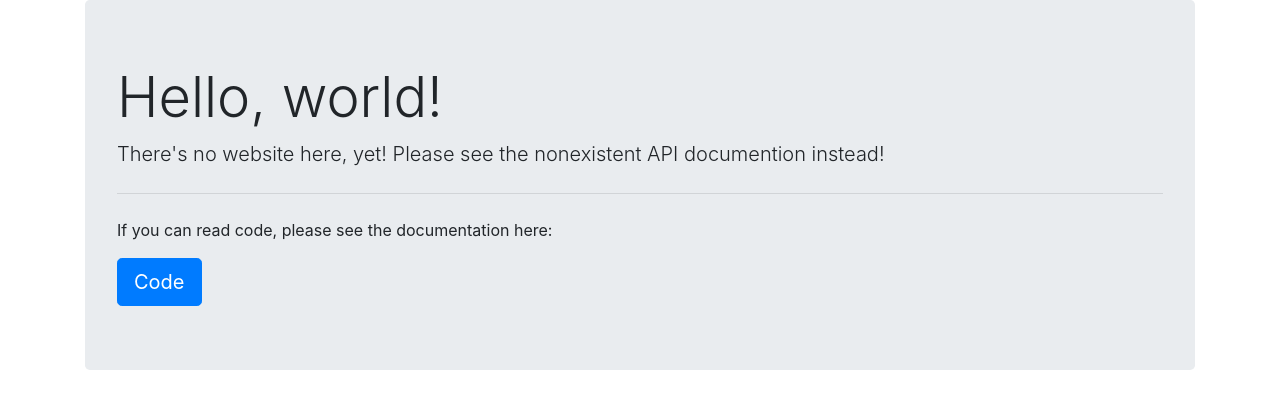
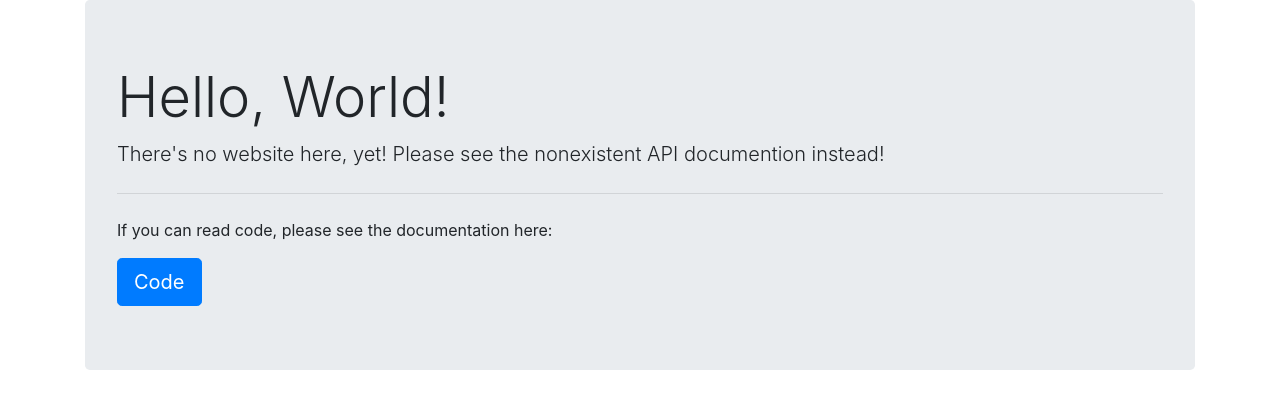
Before and after one commit to UnusualNorm/CVRMelonModAPI, a website: page public/index.html in a window 1280 px wide. Drawn offline with nearby package versions, Linux system fonts and the light colour scheme; files that its build step writes are made by us from their sources.

Commit message:
Capitalism!

```diff
--- a/public/index.html
+++ b/public/index.html
@@ -15,7 +15,7 @@
         <div class="row">
             <div class="col-md-12">
                 <div class="jumbotron">
-                    <h1 class="display-4">Hello, world!</h1>
+                    <h1 class="display-4">Hello, World!</h1>
                     <p class="lead">There's no website here, yet! Please see the nonexistent API documention instead!</p>
                     <hr class="my-4">
                     <p>If you can read code, please see the documentation here:</p>
```
